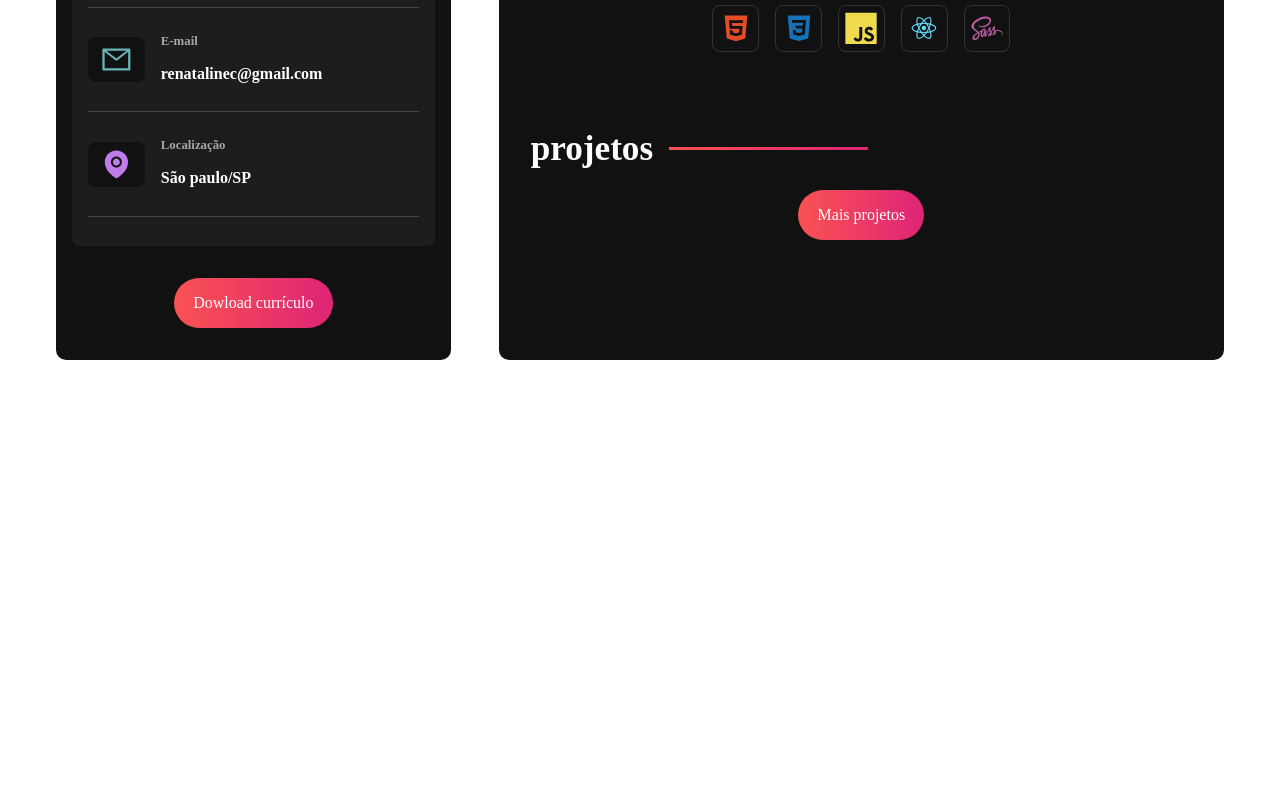
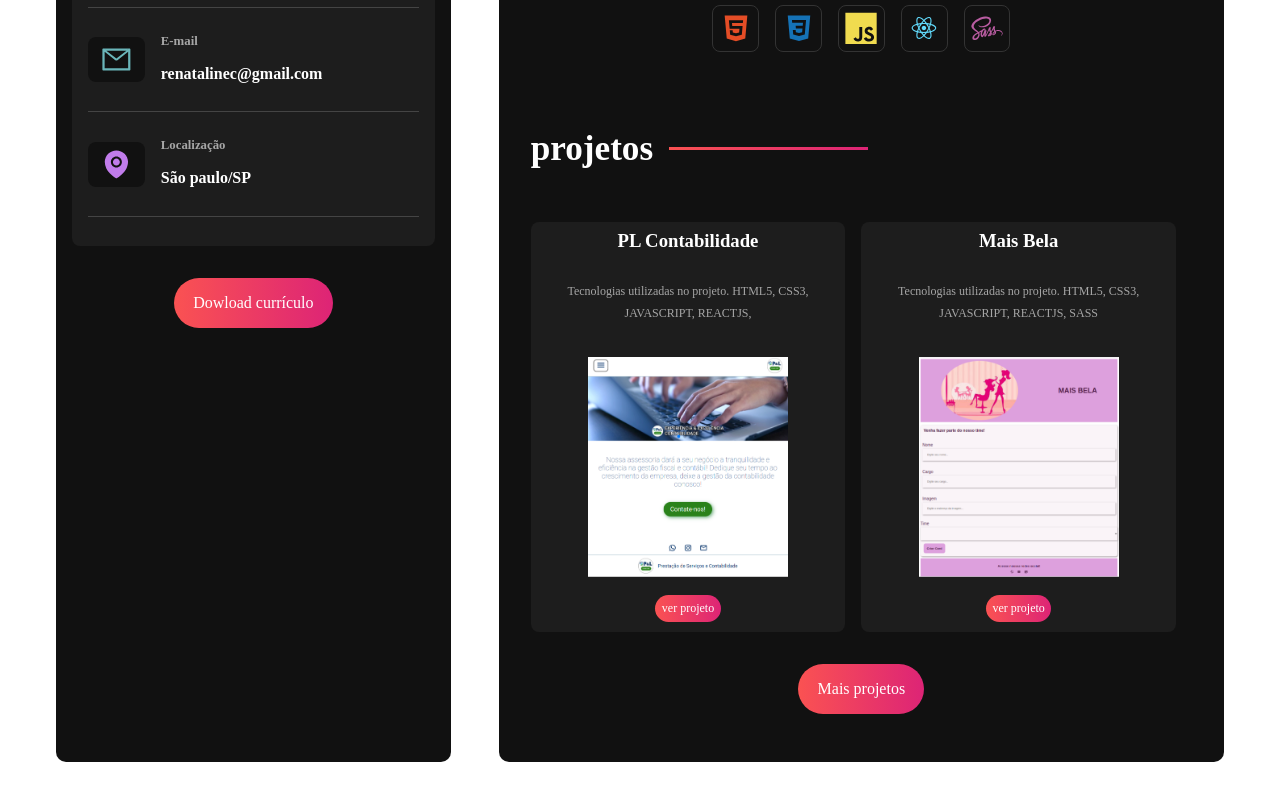
Before and after one commit to renata-aline/portfolio, a React (Vite) app: page / in a window 1280 px wide. Shown: the part 740-1540 px from the top of the page. Before the commit the page ends 1156 px from the top, so only its background shows below. Built offline with nearby package versions, Linux system fonts and the light colour scheme; the HTML template or start-up script is replaced by a standard one.

Commit message:
configuração na rota

```diff
--- a/src/components/ProjectsContainer.jsx
+++ b/src/components/ProjectsContainer.jsx
@@ -1,36 +1,36 @@
 import "../styles/components/projectscontainer.sass";
 
-// const projects = [
-//   {
-//     id: "1",
-//     titulo: "PL Contabilidade",
-//     descricao:
-//       "Tecnologias utilizadas no projeto. HTML5, CSS3, JAVASCRIPT, REACTJS,",
-//     capa: "portifolio/assets/pl.png",
-//     link: "https://renata-aline.github.io/pl-contabilidade/",
-//   },
-//   {
-//     id: "2",
-//     titulo: "Mais Bela",
-//     descricao:
-//       "Tecnologias utilizadas no projeto. HTML5, CSS3, JAVASCRIPT, REACTJS, SASS",
-//     capa: "portifolio/assets/mais-bela.png",
-//     link: "https://renata-aline.github.io/MaisBela/",
-//   },
+const projects = [
+  {
+    id: "1",
+    titulo: "PL Contabilidade",
+    descricao:
+      "Tecnologias utilizadas no projeto. HTML5, CSS3, JAVASCRIPT, REACTJS,",
+    capa: "assets/pl.png",
+    link: "https://renata-aline.github.io/pl-contabilidade/",
+  },
+  {
+    id: "2",
+    titulo: "Mais Bela",
+    descricao:
+      "Tecnologias utilizadas no projeto. HTML5, CSS3, JAVASCRIPT, REACTJS, SASS",
+    capa: "assets/mais-bela.png",
+    link: "https://renata-aline.github.io/MaisBela/",
+  },
   // {
   //   id: "3",
   //   titulo: "teste",
   //   descricao: "Tecnologias utilizadas no projeto. HTML5, CSS3, JAVASCRIPT, REACTJS",
-  //   capa: "portifolio/public/assets/mais-bela1.png",
+  //   capa: "portfolio/public/assets/mais-bela1.png",
   //   link: "https://renata-aline.github.io/pl-contabilidade/",
   // },
-// ];
+];
 
 export const ProjectsContainer = () => {
   return (
     <section className="projects-container">
       <h2>projetos</h2>
-      {/* <div className="projects-grid">
+      <div className="projects-grid">
         {projects.map((project) => (
           <div className="projects-card" id={project.id} key={project.id}>
             <h3>{project.titulo}</h3>
@@ -41,7 +41,7 @@ export const ProjectsContainer = () => {
             </a>
           </div>
         ))}
-      </div> */}
+      </div>
 
       <a
         target="_blank"
--- a/vite.config.js
+++ b/vite.config.js
@@ -4,5 +4,5 @@ import react from '@vitejs/plugin-react'
 // https://vitejs.dev/config/
 export default defineConfig({
   plugins: [react()],
-  base: "/portifolio",
+  base: "/",
 })
```
